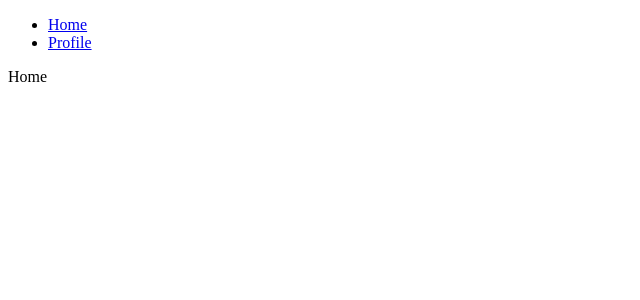
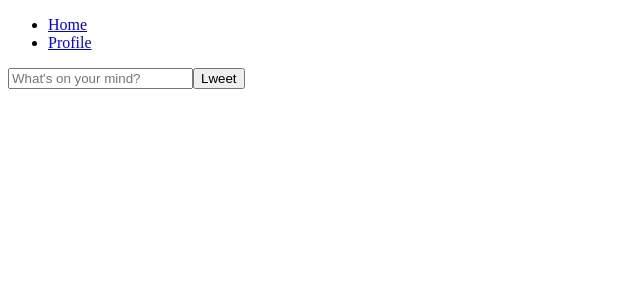
Before and after one commit to ldhbenecia/Nomad_Twitter_CloneCoding, a React (Create React App) app: page /#/ in a window 1280 px wide. Shown: the top 300 px of the page, without its empty margins (0-640 px from the left). Built offline with nearby package versions, Linux system fonts and the light colour scheme; no server answers; sample sign-in values are in the browser's storage.

Commit message:
Feat: Nweeting
Firebase FireStore: Lweet 클릭 시 데이터베이스에 추가

```diff
--- a/src/fbase.js
+++ b/src/fbase.js
@@ -1,5 +1,6 @@
 import { initializeApp } from "firebase/app"
 import { getAuth } from "firebase/auth"
+import { getFirestore } from "firebase/firestore"
 
 const firebaseConfig = {
   apiKey: process.env.REACT_APP_API_KEY,
@@ -11,6 +12,8 @@ const firebaseConfig = {
 }
 
 const app = initializeApp(firebaseConfig)
+
 const authService = getAuth(app)
+const dbService = getFirestore(app)
 
-export { app, authService }
+export { app, authService, dbService }
--- a/src/routes/Home.jsx
+++ b/src/routes/Home.jsx
@@ -1,5 +1,35 @@
-import React from "react"
+import React, { useState } from "react"
+import { dbService } from "fbase"
+import { addDoc, collection } from "firebase/firestore"
 
-const Home = () => <span>Home</span>
+const Home = () => {
+  const [lweet, setLweet] = useState("")
+  const onSubmit = async (event) => {
+    event.preventDefault()
+
+    const docRef = await addDoc(collection(dbService, "lweets"), {
+      lweet,
+      createdAt: Date.now(),
+    })
+    setLweet("")
+  }
+  const onChange = (event) => {
+    setLweet(event.target.value)
+  }
+  return (
+    <div>
+      <form onSubmit={onSubmit}>
+        <input
+          value={lweet}
+          onChange={onChange}
+          type="text"
+          placeholder="What's on your mind?"
+          maxLength={120}
+        />
+        <input type="submit" value="Lweet" />
+      </form>
+    </div>
+  )
+}
 
 export default Home
```
